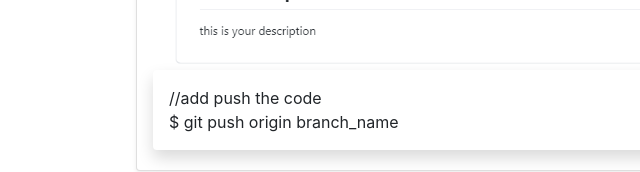
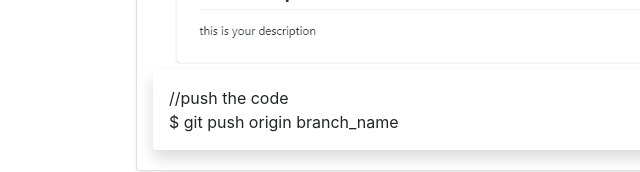
Before and after one commit to prem2033/git-hub-tutorial, a plain HTML site: page index.html in a window 1280 px wide. Shown: the part 3448-3620 px from the top of the page, 139-779 px from the left. Drawn offline with nearby package versions, Linux system fonts and the light colour scheme.

Commit message:
content modified

```diff
--- a/index.html
+++ b/index.html
@@ -111,7 +111,7 @@
                 <div class="card bg-light shadow-sm p-3 mb-1 bg-white rounded bg-light">
                     <img src="images/git_commit_result.PNG" class="float-left mg-fluid" alt="git commit " width="100%"
                         height="100%">
-                    <div class="card-body bg-light shadow p-3 mb-1 bg-white rounded">//add push the code<br>
+                    <div class="card-body bg-light shadow p-3 mb-1 bg-white rounded">//push the code<br>
                         $ git push origin branch_name<br>
                     </div>
                 </div>
```
